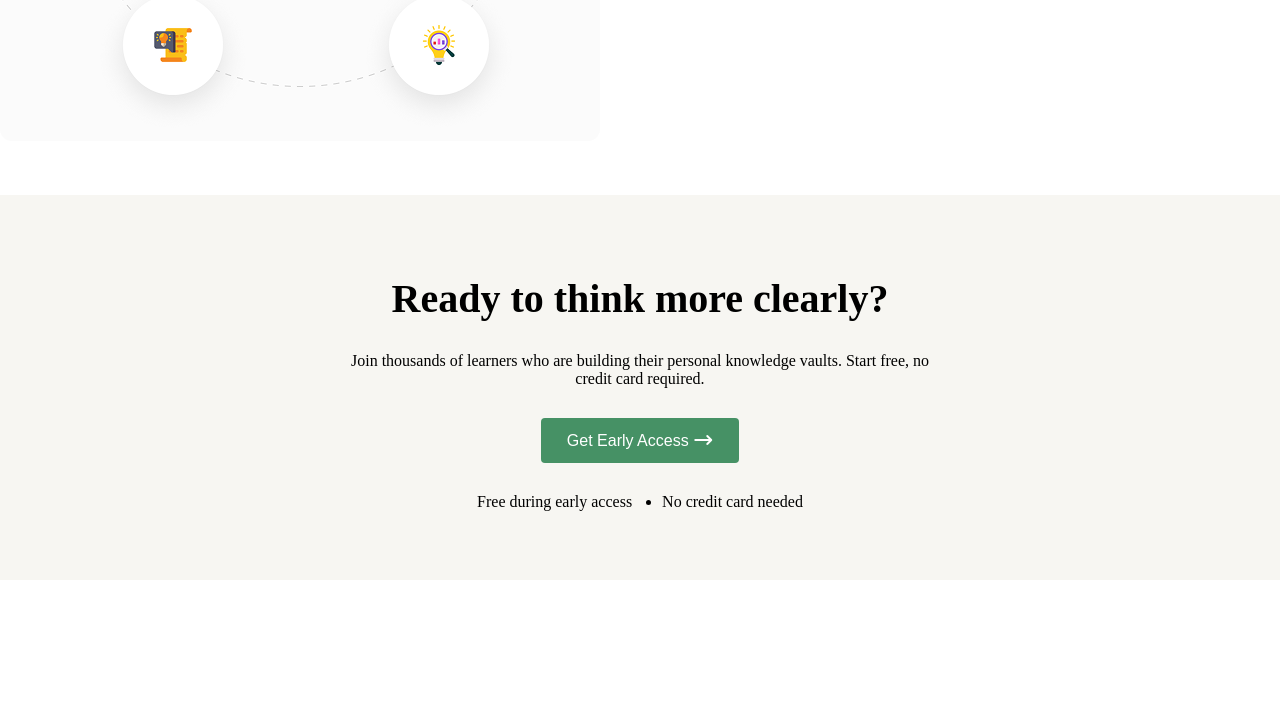
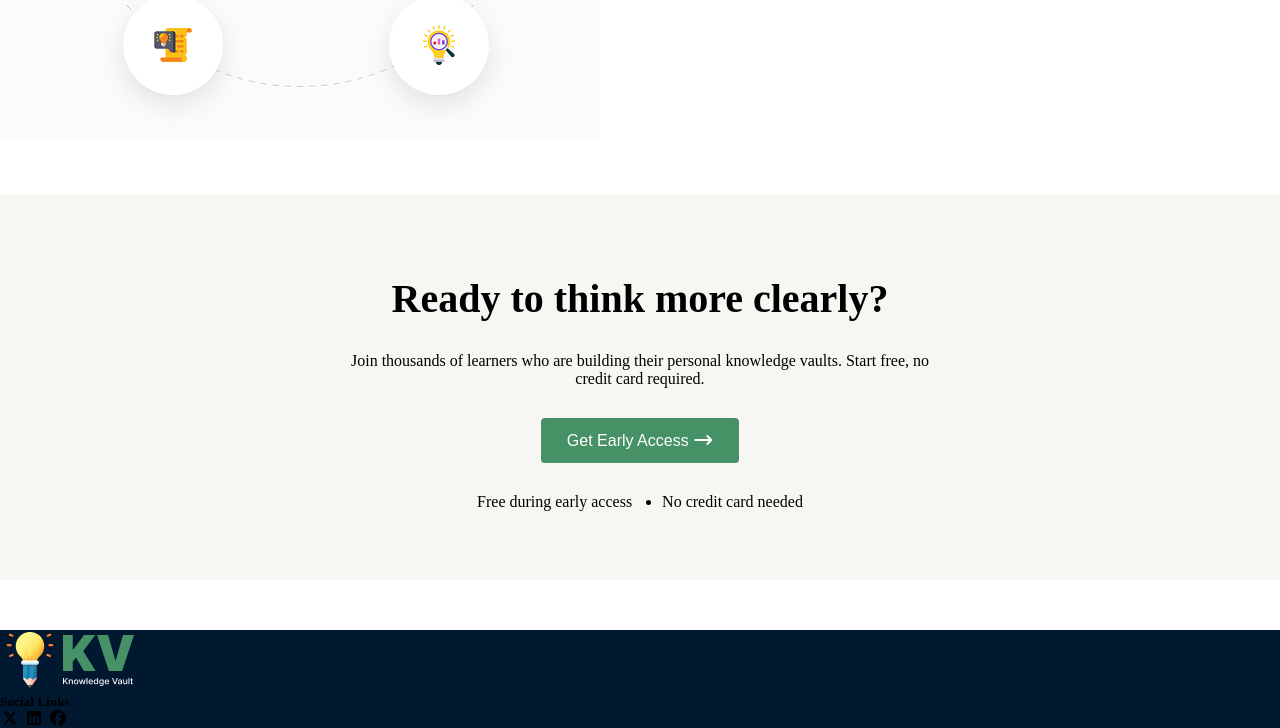
Before and after one commit to neya-mul/Assignment-1, a plain HTML site: page index.html in a window 1280 px wide. Shown: the part 1900-2628 px from the top of the page. Before the commit the page ends 2530 px from the top, so only its background shows below. Drawn offline with Linux system fonts and the light colour scheme.

Commit message:
footer section started but not finished yet

```diff
--- a/index.html
+++ b/index.html
@@ -98,5 +98,18 @@
      <!-- section3 ends here -->
    </main>
 
+   <!-- footer starts here -->
+    <footer class="footer">
+        <div class="footer-element">
+            <img src="./assets/logo-footer.png" alt="">
+            <div class="footer-links">
+                <h5>Social Links</h5>
+              <i class="fa-brands fa-x-twitter"></i>
+                <i class="fa-brands fa-linkedin"></i>
+                <i class="fa-brands fa-facebook"></i>
+            </div>
+        </div>
+    </footer>
+   <!-- footer ends here -->
 </body>
 </html>
--- a/style.css
+++ b/style.css
@@ -220,3 +220,6 @@
     justify-content: center;
     margin-top: 30px;
 }
+.footer{
+    background-color: #001931;
+}
```
